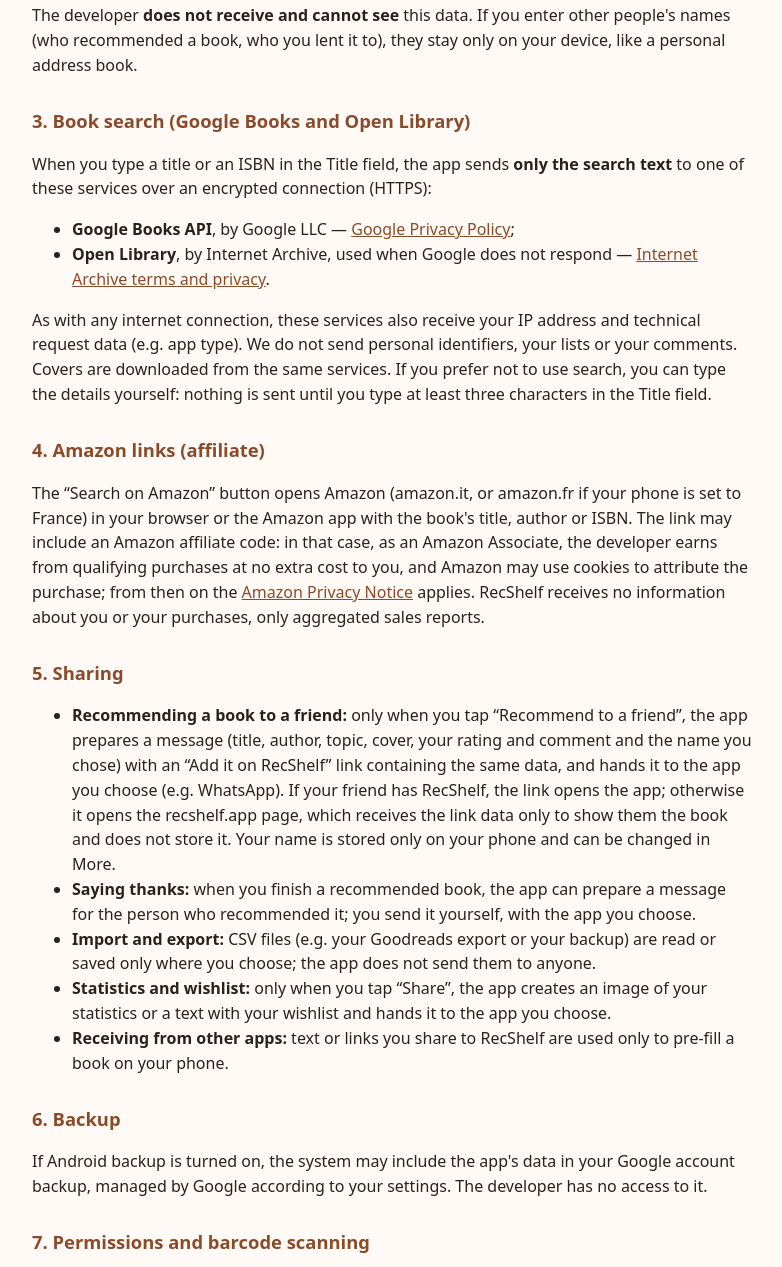
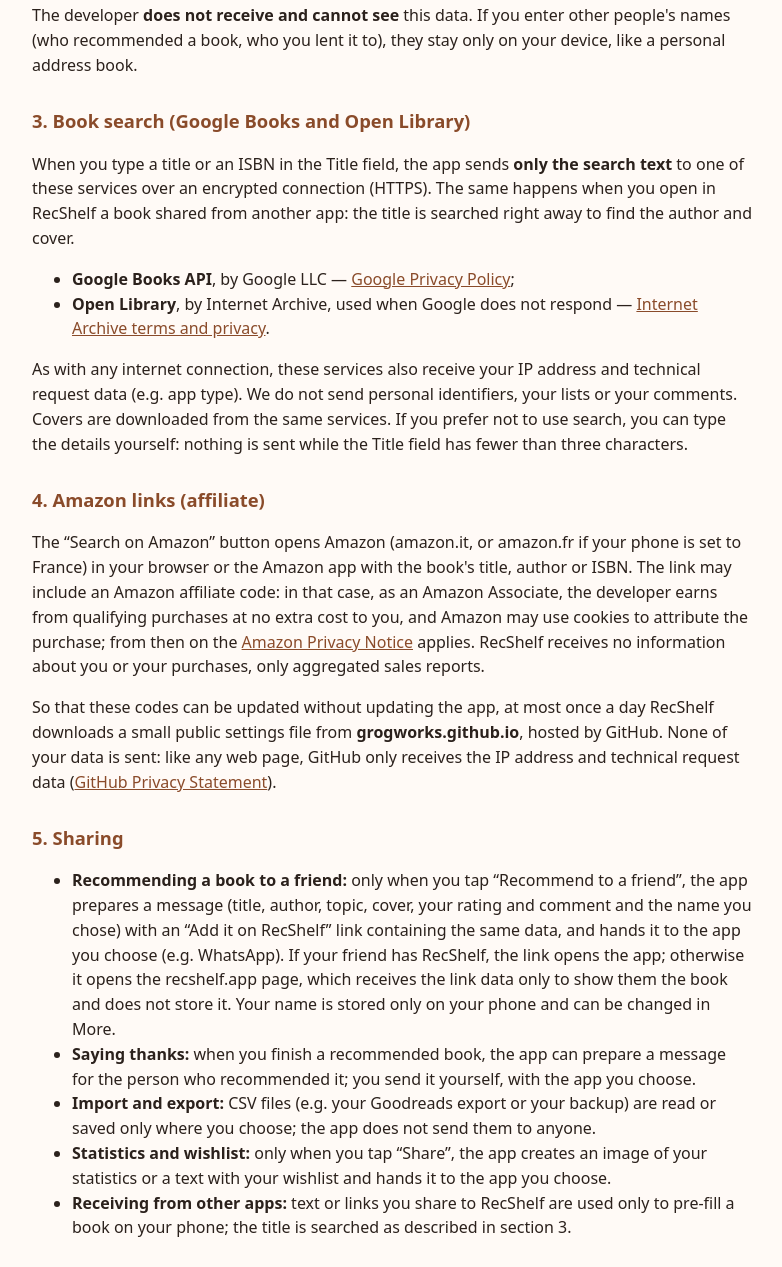
Before and after one commit to Grogworks/grogworks.github.io, a plain HTML site: page recshelf/privacy.html in a window 1280 px wide. Shown: the part 703-1970 px from the top of the page, without its empty margins (248-1030 px from the left). Drawn offline with Linux system fonts and the light colour scheme.

Commit message:
Privacy policy: shared books search and settings file

```diff
--- a/recshelf/privacy.html
+++ b/recshelf/privacy.html
@@ -56,7 +56,8 @@ contact: <strong><a href="mailto:grogworks.apps+recshelf@gmail.com">grogworks.ap
 
 <h2>3. Book search (Google Books and Open Library)</h2>
 <p>When you type a title or an ISBN in the Title field, the app sends <strong>only the search text</strong>
-to one of these services over an encrypted connection (HTTPS):</p>
+to one of these services over an encrypted connection (HTTPS). The same happens when you open in RecShelf a book
+shared from another app: the title is searched right away to find the author and cover.</p>
 <ul>
   <li><strong>Google Books API</strong>, by Google LLC —
       <a href="https://policies.google.com/privacy">Google Privacy Policy</a>;</li>
@@ -66,7 +67,7 @@ to one of these services over an encrypted connection (HTTPS):</p>
 <p>As with any internet connection, these services also receive your IP address and technical request data
 (e.g. app type). We do not send personal identifiers, your lists or your comments. Covers are downloaded
 from the same services. If you prefer not to use search, you can type the details yourself:
-nothing is sent until you type at least three characters in the Title field.</p>
+nothing is sent while the Title field has fewer than three characters.</p>
 
 <h2>4. Amazon links (affiliate)</h2>
 <p>The “Search on Amazon” button opens Amazon (amazon.it, or amazon.fr if your phone is set to France) in your browser
@@ -74,6 +75,10 @@ or the Amazon app with the book's title, author or ISBN. The link may include an
 from qualifying purchases at no extra cost to you, and Amazon may use cookies to attribute the purchase; from then on the
 <a href="https://www.amazon.com/privacy">Amazon Privacy Notice</a> applies. RecShelf receives no information
 about you or your purchases, only aggregated sales reports.</p>
+<p>So that these codes can be updated without updating the app, at most once a day RecShelf downloads a small public
+settings file from <strong>grogworks.github.io</strong>, hosted by GitHub. None of your data is sent: like any web page,
+GitHub only receives the IP address and technical request data
+(<a href="https://docs.github.com/site-policy/privacy-policies/github-general-privacy-statement">GitHub Privacy Statement</a>).</p>
 
 <h2>5. Sharing</h2>
 <ul>
@@ -89,7 +94,7 @@ about you or your purchases, only aggregated sales reports.</p>
   <li><strong>Statistics and wishlist:</strong> only when you tap “Share”, the app creates an image of your
       statistics or a text with your wishlist and hands it to the app you choose.</li>
   <li><strong>Receiving from other apps:</strong> text or links you share to RecShelf are used only to
-      pre-fill a book on your phone.</li>
+      pre-fill a book on your phone; the title is searched as described in section 3.</li>
 </ul>
 
 <h2>6. Backup</h2>
```
